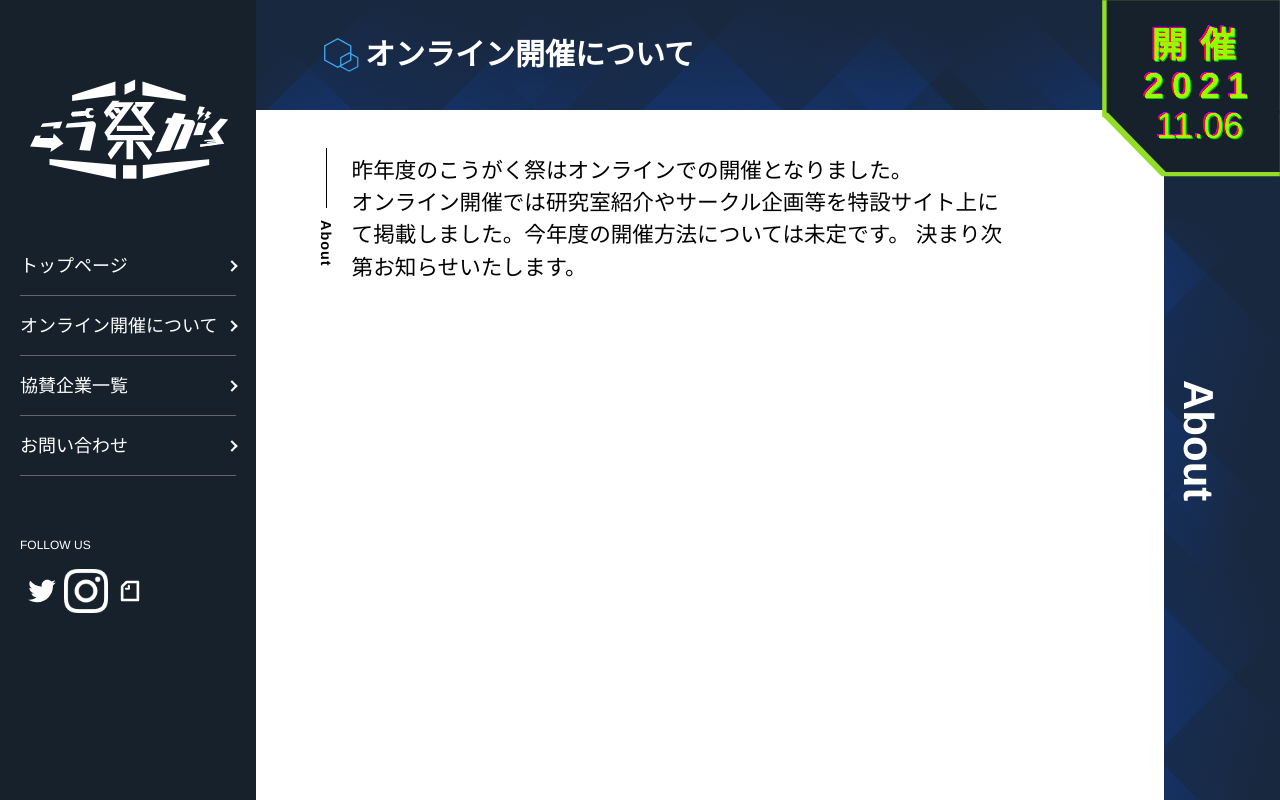
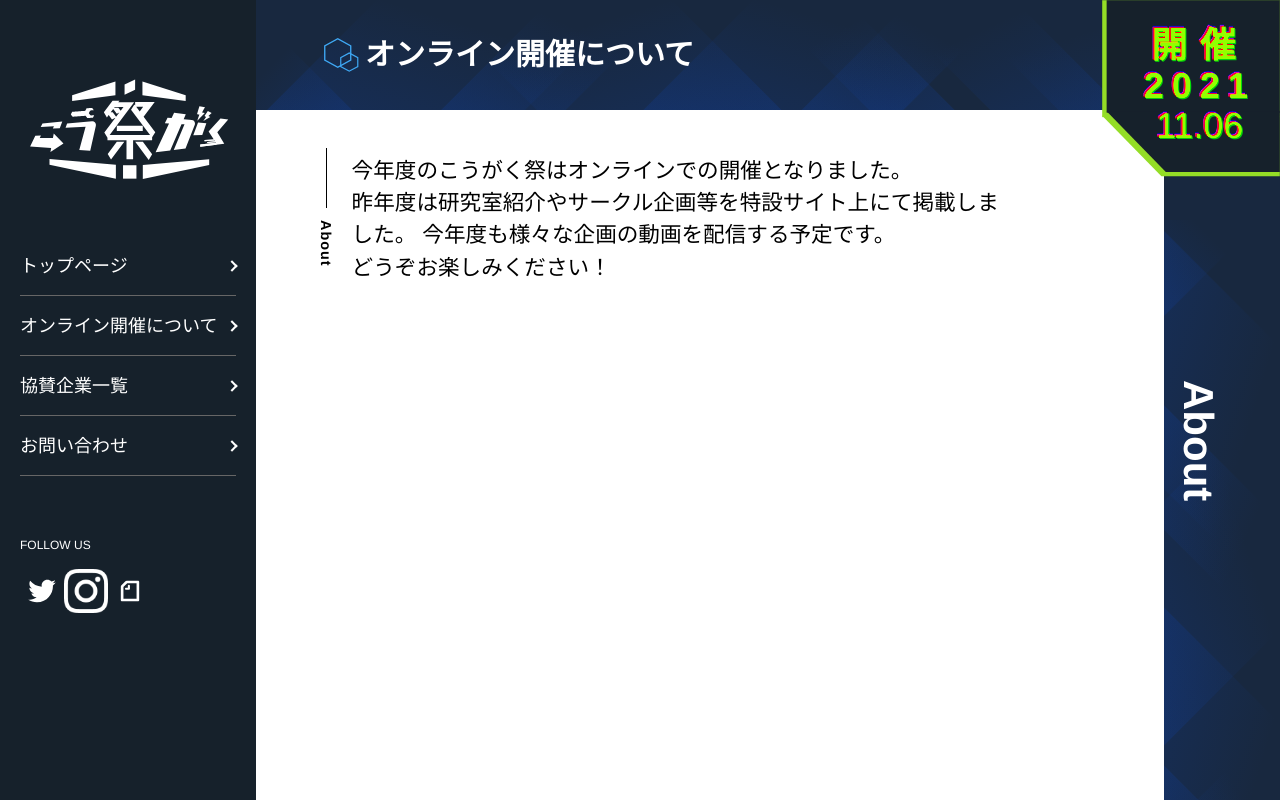
Before and after one commit to kougakusai/kougakusai-hp, a Next.js app: page /about in a window 1280 px wide. Shown: the top 800 px of the page. Built offline with nearby package versions, Linux system fonts and the light colour scheme.

Commit message:
オンライン開催についての内容更新
文章は昨年度のものを参考にした
https://github.com/ujimattya/kougakusai-hp/blob/1a19e10bebf5db7c5477d8c902a381b0e4975541/pages/about.js

```diff
--- a/src/pages/about.tsx
+++ b/src/pages/about.tsx
@@ -10,11 +10,12 @@ export default function About() {
       </Head>
       <article className="relative top-[calc(-1.2rem-26px)] k-lg:top-[calc(-1.2rem-27px)]">
         <p className="p-2 mb-[50px] text-[1.5rem] k-lg:text-[1.8rem]">
-          昨年度のこうがく祭はオンラインでの開催となりました。
+          今年度のこうがく祭はオンラインでの開催となりました。
           <br />
-          オンライン開催では研究室紹介やサークル企画等を特設サイト上にて掲載しました。今年度の開催方法については未定です。
-          決まり次第お知らせいたします。
+          昨年度は研究室紹介やサークル企画等を特設サイト上にて掲載しました。
+          今年度も様々な企画の動画を配信する予定です。
           <br />
+          どうぞお楽しみください！
         </p>
       </article>
     </>
```
